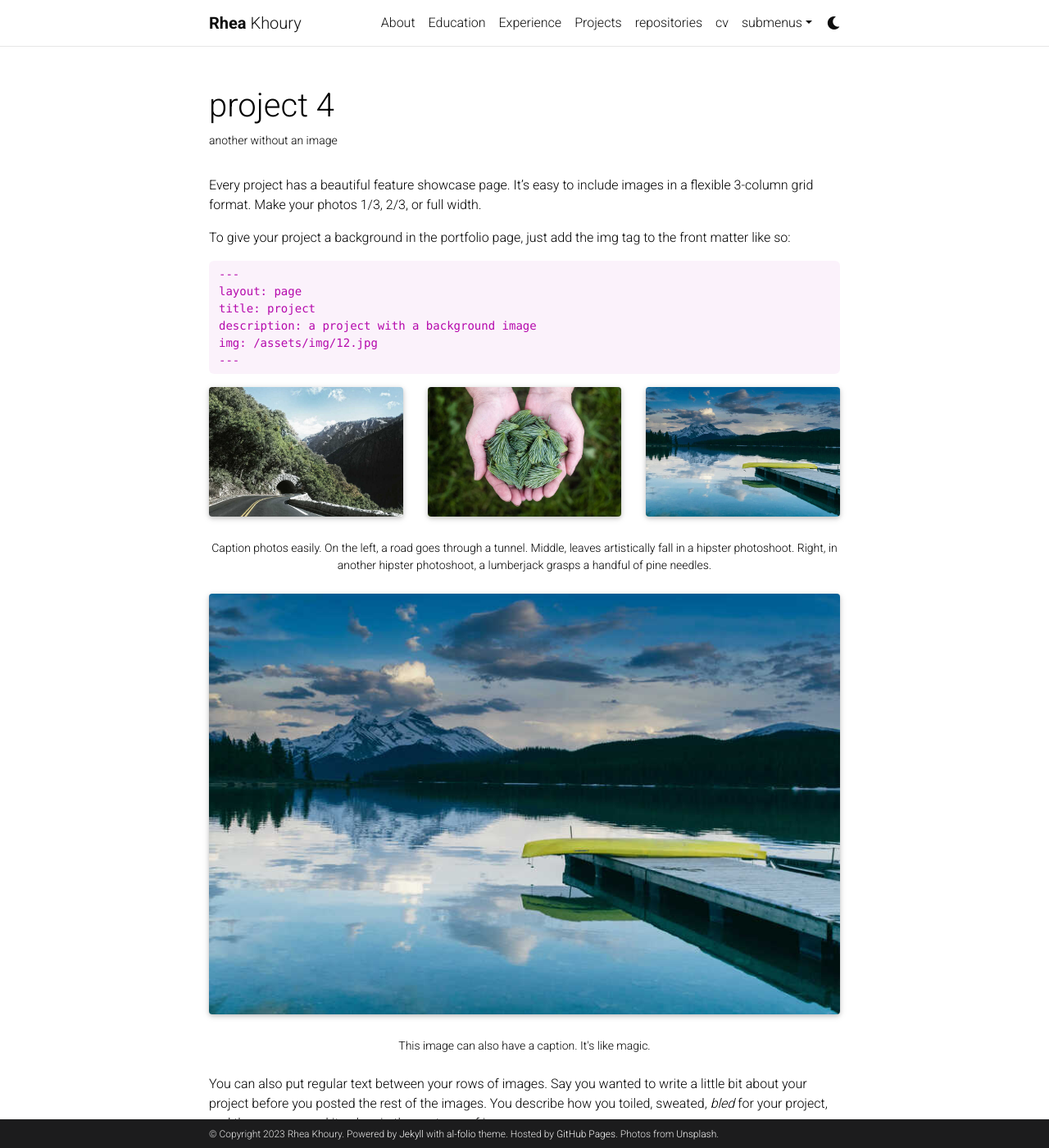
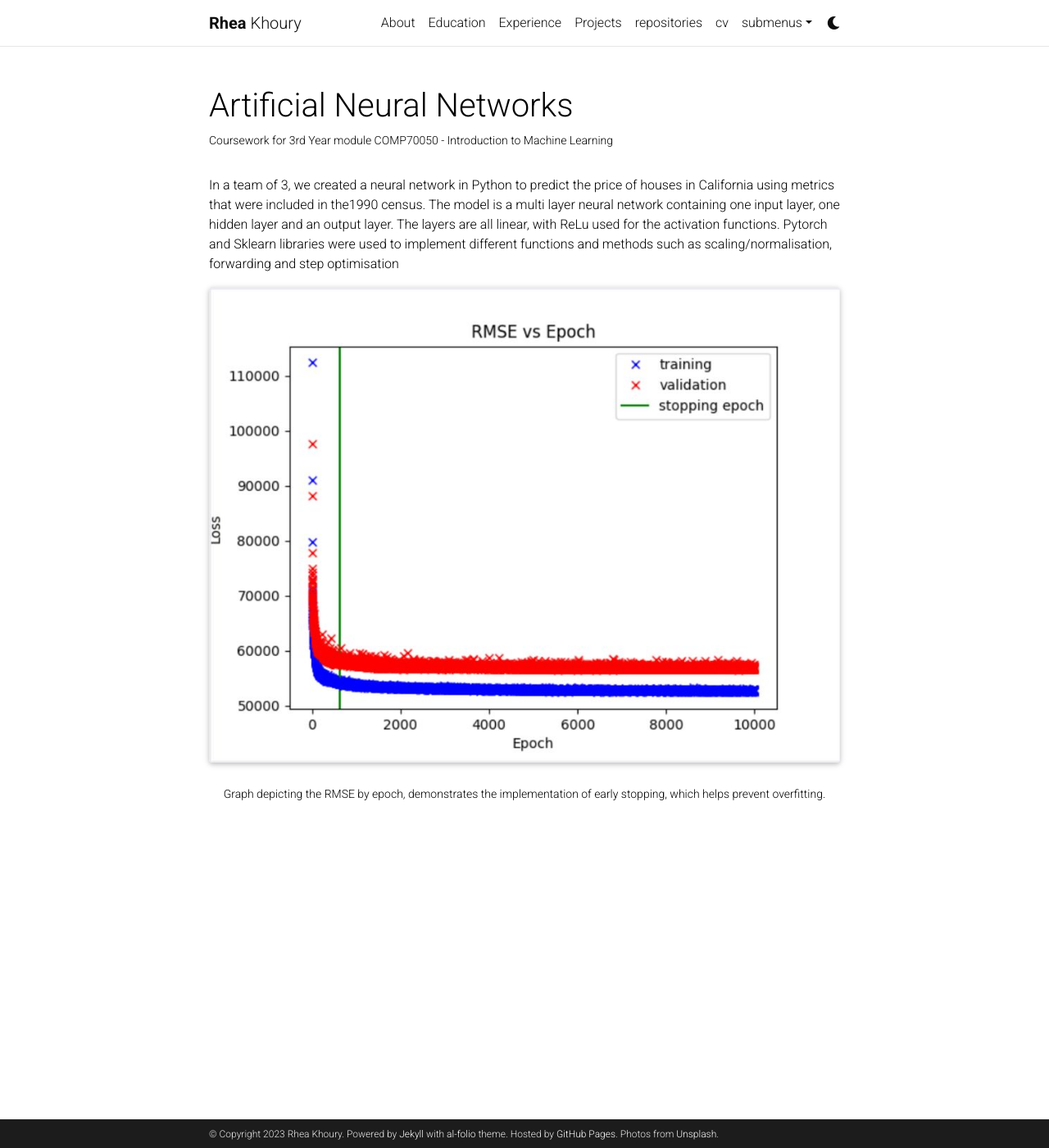
Before and after one commit to rkhoury18/rkhoury18.github.io, a Jekyll site: the page built from _projects/4_project.md, in a window 1280 px wide and 1400 px high. Shown: the whole window at 82% size. Built offline with Jekyll 4.4.1, drawn with Linux system fonts in a browser that asks for light colours; full-size pictures stand in for the smaller copies a plugin makes; comment, search, counter and statistics services are not loaded; a style sheet for code colours, icons or effects is not loaded; some of the changed text lies outside the part shown.

Commit message:
adding a proj

````diff
--- a/_projects/4_project.md
+++ b/_projects/4_project.md
@@ -1,80 +1,20 @@
 ---
 layout: page
-title: project 4
-description: another without an image
-img:
+title: Artificial Neural Networks
+description: Coursework for 3rd Year module COMP70050 - Introduction to Machine Learning
+img: assets/img/ML.jpg
 importance: 3
-category: fun
+category: Machine Learning/Software
 ---
 
-Every project has a beautiful feature showcase page.
-It's easy to include images in a flexible 3-column grid format.
-Make your photos 1/3, 2/3, or full width.
+In a team of 3, we created a neural network in Python to predict the price of houses in California using metrics that were included in the1990 census. The model is a multi layer neural network containing one input layer, one hidden layer and an output layer. The layers are all linear, with ReLu used for the activation functions. Pytorch and Sklearn libraries were used to implement different functions and methods such as scaling/normalisation, forwarding and step optimisation
 
-To give your project a background in the portfolio page, just add the img tag to the front matter like so:
-
-    ---
-    layout: page
-    title: project
-    description: a project with a background image
-    img: /assets/img/12.jpg
-    ---
 
 <div class="row">
     <div class="col-sm mt-3 mt-md-0">
-        {% include figure.html path="assets/img/1.jpg" title="example image" class="img-fluid rounded z-depth-1" %}
-    </div>
-    <div class="col-sm mt-3 mt-md-0">
-        {% include figure.html path="assets/img/3.jpg" title="example image" class="img-fluid rounded z-depth-1" %}
-    </div>
-    <div class="col-sm mt-3 mt-md-0">
-        {% include figure.html path="assets/img/5.jpg" title="example image" class="img-fluid rounded z-depth-1" %}
+        {% include figure.html path="assets/img/ML.jpg" title="example image" class="img-fluid rounded z-depth-1" %}
     </div>
 </div>
 <div class="caption">
-    Caption photos easily. On the left, a road goes through a tunnel. Middle, leaves artistically fall in a hipster photoshoot. Right, in another hipster photoshoot, a lumberjack grasps a handful of pine needles.
+Graph depicting the RMSE by epoch, demonstrates the implementation of early stopping, which helps prevent overfitting.
 </div>
-<div class="row">
-    <div class="col-sm mt-3 mt-md-0">
-        {% include figure.html path="assets/img/5.jpg" title="example image" class="img-fluid rounded z-depth-1" %}
-    </div>
-</div>
-<div class="caption">
-    This image can also have a caption. It's like magic.
-</div>
-
-You can also put regular text between your rows of images.
-Say you wanted to write a little bit about your project before you posted the rest of the images.
-You describe how you toiled, sweated, *bled* for your project, and then... you reveal its glory in the next row of images.
-
-
-<div class="row justify-content-sm-center">
-    <div class="col-sm-8 mt-3 mt-md-0">
-        {% include figure.html path="assets/img/6.jpg" title="example image" class="img-fluid rounded z-depth-1" %}
-    </div>
-    <div class="col-sm-4 mt-3 mt-md-0">
-        {% include figure.html path="assets/img/11.jpg" title="example image" class="img-fluid rounded z-depth-1" %}
-    </div>
-</div>
-<div class="caption">
-    You can also have artistically styled 2/3 + 1/3 images, like these.
-</div>
-
-
-The code is simple.
-Just wrap your images with `<div class="col-sm">` and place them inside `<div class="row">` (read more about the <a href="https://getbootstrap.com/docs/4.4/layout/grid/">Bootstrap Grid</a> system).
-To make images responsive, add `img-fluid` class to each; for rounded corners and shadows use `rounded` and `z-depth-1` classes.
-Here's the code for the last row of images above:
-
-{% raw %}
-```html
-<div class="row justify-content-sm-center">
-    <div class="col-sm-8 mt-3 mt-md-0">
-        {% include figure.html path="assets/img/6.jpg" title="example image" class="img-fluid rounded z-depth-1" %}
-    </div>
-    <div class="col-sm-4 mt-3 mt-md-0">
-        {% include figure.html path="assets/img/11.jpg" title="example image" class="img-fluid rounded z-depth-1" %}
-    </div>
-</div>
-```
-{% endraw %}
````
Also changed, not shown: assets/img/ML.jpg (added).
